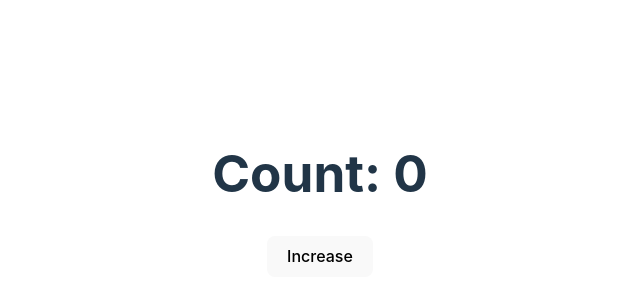
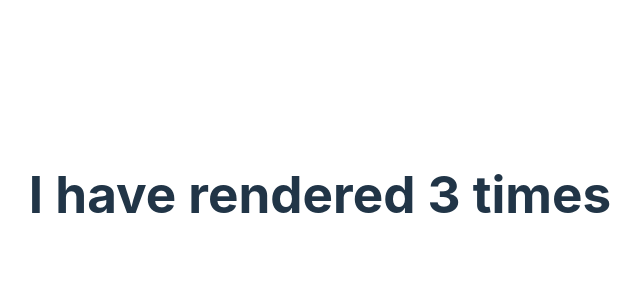
Before and after one commit to Afari-Richmond/React-Hooks-Practice, a React (Vite) app in the folder React Hooks/: page / in a window 1280 px wide. Shown: the part 206-506 px from the top of the page, without its empty margins (320-961 px from the left). Built offline with nearby package versions, Linux system fonts and the light colour scheme.

Commit message:
Use effect hook

```diff
--- a/React Hooks/src/App.jsx
+++ b/React Hooks/src/App.jsx
@@ -1,24 +1,16 @@
-import { useState } from "react";
+import { useEffect, useState } from "react";
 import "./App.css";
 
 const App = () => {
-  const [count, setCount] = useState(0);
+  const [times, setTime] = useState(0);
 
-  const increaseCount = () => {
+  useEffect(() => {
+    setTimeout(() => {
+      setTime(times + 1);
+    }, 2000);
+  } , [times]);
 
-    setCount( (prevCount) => {
-        return prevCount + 1
-    })
-
-    // setCount((prevCount) => prevCount + 1);
-  }
-
-  return (
-    <>
-      <h1>Count: {count}</h1>
-      <button onClick={increaseCount}>Increase</button>
-    </>
-  );
+  return <h1>I have rendered {times} times</h1>;
 };
 
 export default App;
```
